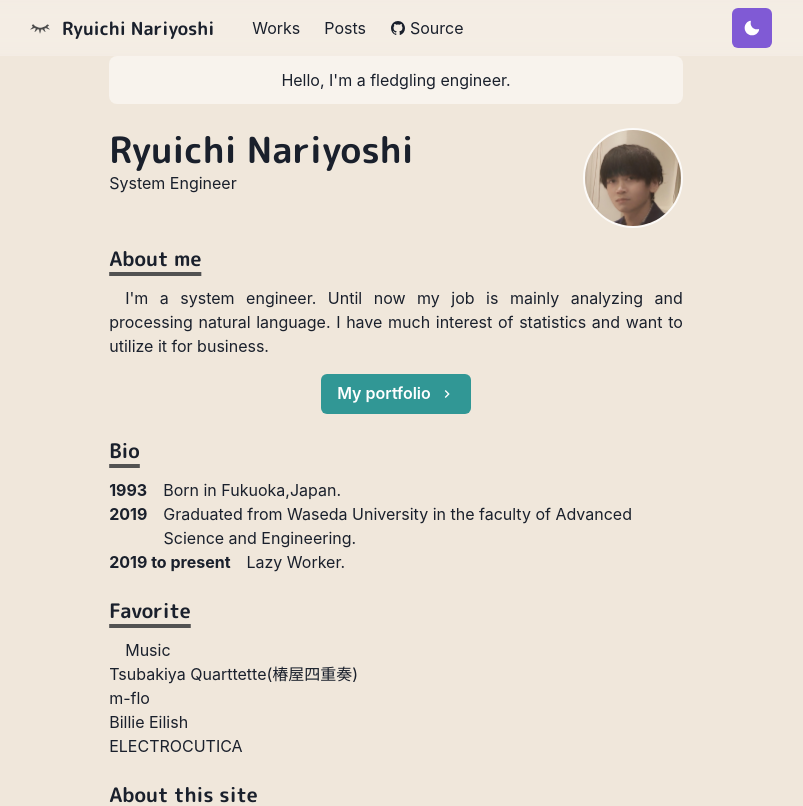
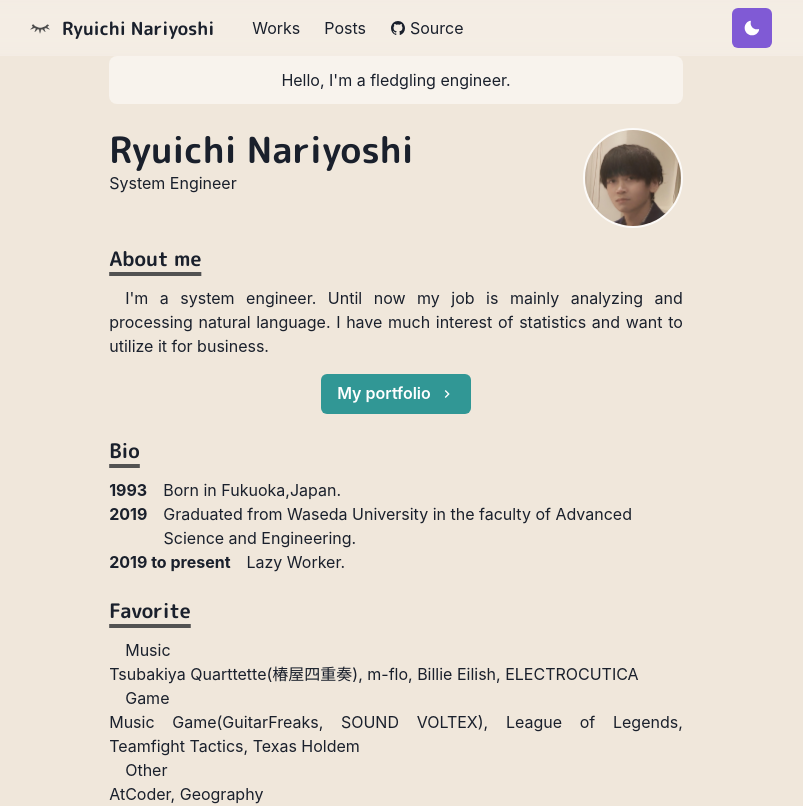
Before and after one commit to NariyoshiRyuichi/craft_homepage, a Next.js app: page / in a window 1280 px wide. Shown: the top 806 px of the page, without its empty margins (244-1047 px from the left). Built offline with nearby package versions, Linux system fonts and the light colour scheme.

Commit message:
thirteenth commit

```diff
--- a/pages/index.js
+++ b/pages/index.js
@@ -80,10 +80,15 @@ const Page = () => {
        </Heading>
        <Paragraph>
 	Music<br/>
-	Tsubakiya Quarttette(椿屋四重奏)<br/>
-	m-flo<br/>
-	Billie Eilish<br/>
-	ELECTROCUTICA<br/>
+	Tsubakiya Quarttette(椿屋四重奏), m-flo, Billie Eilish, ELECTROCUTICA
+       </Paragraph>
+       <Paragraph>
+	Game<br/>
+	Music Game(GuitarFreaks, SOUND VOLTEX), League of Legends, Teamfight Tactics, Texas Holdem
+       </Paragraph>
+       <Paragraph>
+	Other<br/>
+	AtCoder, Geography
        </Paragraph>
       </Section>
       <Section delay={0.7}>
```
